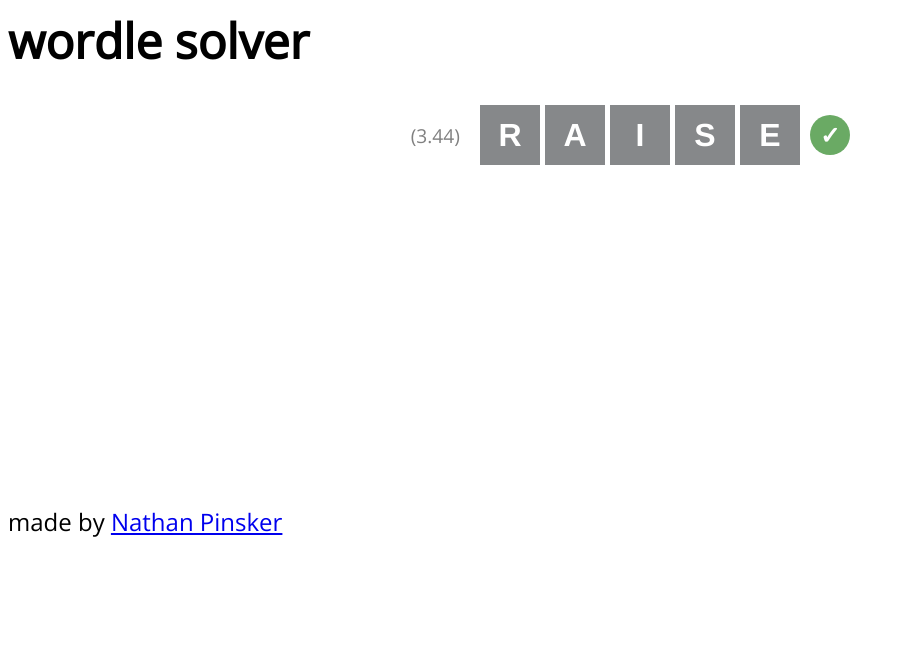
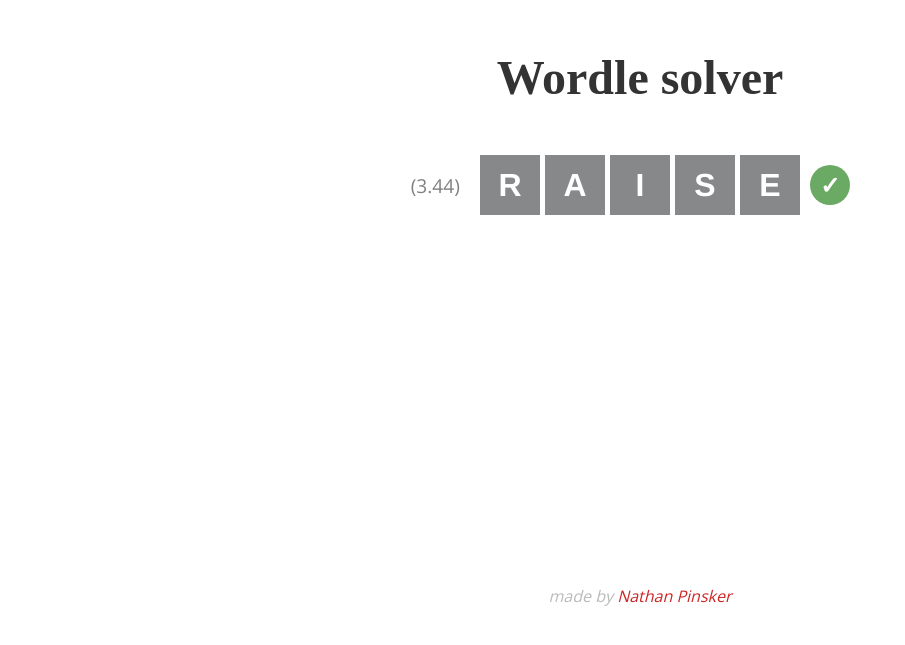
Before and after one commit to npinsker/npinsker.me, a Jekyll site: the page puzzles/wordle/index.html, which Jekyll copies as it is, in a window 1280 px wide. Shown: the top 645 px of the page, without its empty margins (0-905 px from the left). Built offline with Jekyll 4.4.1, drawn with Linux system fonts in a browser that asks for light colours; nearby versions of some CDN libraries; some web fonts are replaced.

Commit message:
update css of wordle

```diff
--- a/puzzles/wordle/index.html
+++ b/puzzles/wordle/index.html
@@ -1,17 +1,19 @@
 <html>
 <head>
-<title>wordle solver</title>
+<title>Wordle solver</title>
 <link href="https://fonts.googleapis.com/css?family=Gentium+Basic:400,700|Open+Sans" rel="stylesheet">
 <link rel="stylesheet" href="wordle-solve.css">
 </head>
 <body>
 
-<h1>wordle solver</h1>
+<h1>Wordle solver</h1>
 
-<div id="code_container"></div>
+<div id="code_container">
+    <div style="text-align: center;">(Loading game tree...)</div>
+</div>
 
-<script src="https://unpkg.com/react@16/umd/react.development.js" crossorigin></script>
-<script src="https://unpkg.com/react-dom@16/umd/react-dom.development.js" crossorigin></script>
+<script src="https://unpkg.com/react@16/umd/react.production.min.js" crossorigin></script>
+<script src="https://unpkg.com/react-dom@16/umd/react-dom.production.min.js" crossorigin></script>
 <script src="https://unpkg.com/babel-standalone@6/babel.min.js"></script>
 
 <script type="text/babel" src="dict.js"></script>
--- a/puzzles/wordle/wordle-solve.css
+++ b/puzzles/wordle/wordle-solve.css
@@ -19,6 +19,13 @@
 
 body {
     font-size: 24px;
+}
+
+h1 {
+    text-align: center;
+    margin: 50px 0px;
+    font-family: 'Gentium Basic', serif;
+    color: #333;
 }
 
 .button-gray {
@@ -96,3 +103,20 @@
 button:disabled {
     background: lightgray;
 }
+
+#credits {
+    margin: 30px 0px;
+    color: #BBB;
+    text-align: center;
+    font-style: italic;
+    font-size: 1.0rem;
+}
+
+#credits a {
+    text-decoration: none;
+    color: #cc2727;
+}
+
+#credits a:hover {
+    color: #ee4949;
+}
```
